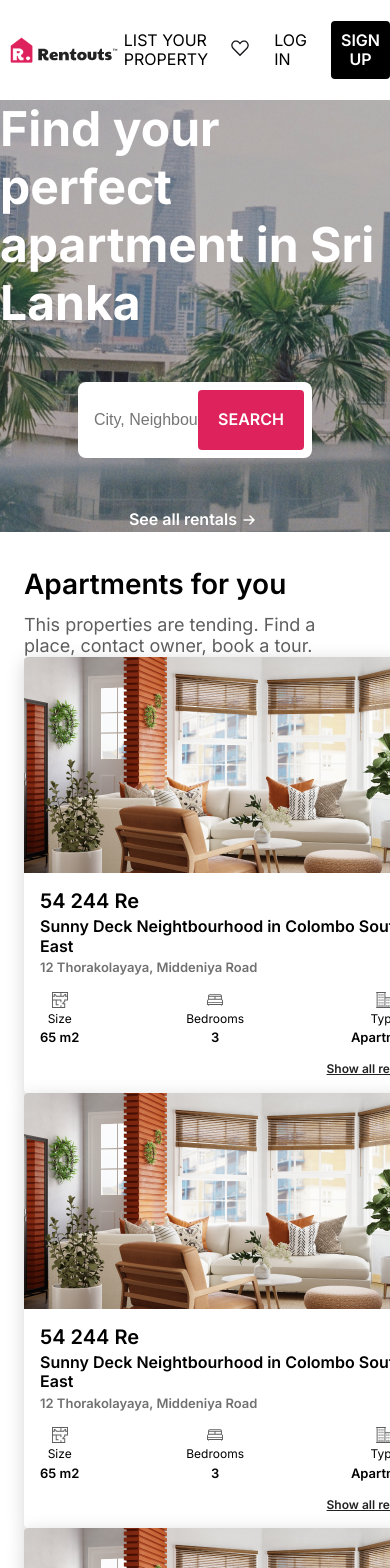
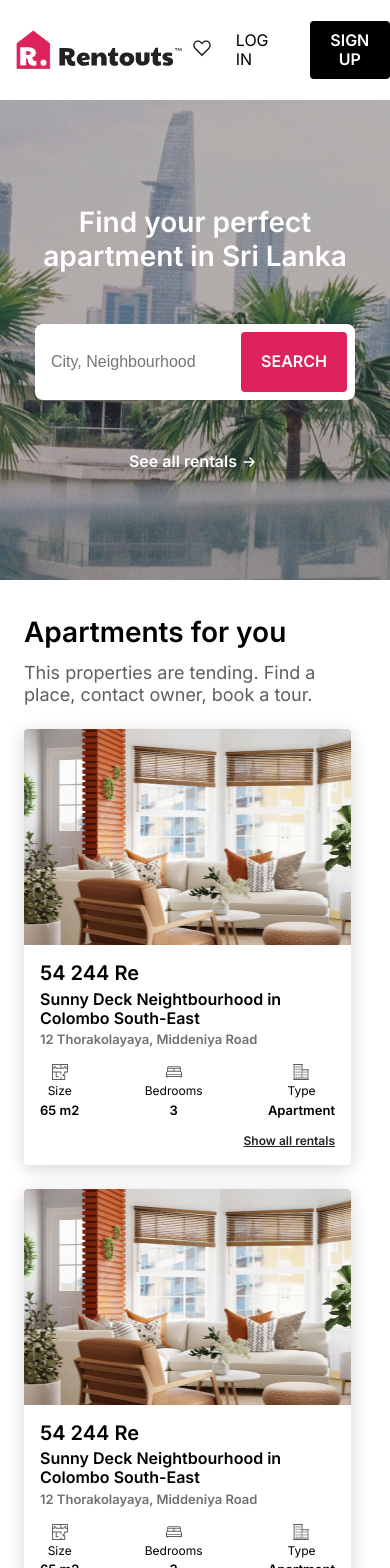
Before and after one commit to deegha/rentoutslk, a Next.js app: page / in a window 390 px wide. Shown: the top 1568 px of the page. Built offline with nearby package versions, Linux system fonts and the light colour scheme.

Commit message:
add some mobile adaptation

```diff
--- a/src/components/apartments/apartmentsCard.module.scss
+++ b/src/components/apartments/apartmentsCard.module.scss
@@ -2,16 +2,23 @@
 @import '@/styles/_colors.scss';
 
 .cardBlock {
-  width: max-content;
-  max-width: 410px;
+  width: 327px;
 
   background-color: $primary-bg-color;
   border-radius: 4px;
   box-shadow: 0px 4px 18px 0px #0000002b;
+
+  @include tabletAndBeyondView() {
+    width: 314px;
+  }
+
+  @include desktopAndBeyondView() {
+    width: 412px;
+  }
 }
 
 .cardImageBlock {
-  width: 410px;
+  width: 100%;
   height: 216px;
   padding: 16px;
   border-top-right-radius: 4px;
--- a/src/components/apartments/apartmentsList.module.scss
+++ b/src/components/apartments/apartmentsList.module.scss
@@ -4,6 +4,13 @@
 .list {
   display: grid;
   grid-template-columns: repeat(1, 1fr);
+  gap: 24px;
+
+  @include tabletAndBeyondView() {
+    grid-template-columns: repeat(2, 1fr);
+    gap: 20px;
+  }
+
   @include desktopAndBeyondView() {
     grid-template-columns: repeat(4, 1fr);
     gap: 16px;
--- a/src/components/apartmentsHome/apartmentsHome.module.scss
+++ b/src/components/apartmentsHome/apartmentsHome.module.scss
@@ -5,6 +5,7 @@
   display: flex;
   flex-direction: column;
   padding: 36px 24px 56px 24px;
+  gap: 24px;
   @include desktopAndBeyondView() {
     gap: 60px;
     padding: 80px 80px 60px 80px;
--- a/src/components/createListingBanner/createListingBanner.module.scss
+++ b/src/components/createListingBanner/createListingBanner.module.scss
@@ -6,6 +6,7 @@
   flex-direction: column;
   align-items: center;
   justify-content: center;
+
   @include desktopAndBeyondView() {
     padding: 0px 80px;
   }
@@ -20,6 +21,7 @@
   width: 100%;
   background-color: $secondary-bg-color;
   border-radius: 8px;
+  padding: 56px 25px;
   @include desktopAndBeyondView() {
     height: 360px;
     padding: 80px 0px;
@@ -31,20 +33,32 @@
   flex-direction: column;
   align-items: center;
   justify-content: center;
+  text-align: center;
   gap: 20px;
 }
 
 .title {
   color: $font-color-one;
+  font-size: 28px;
+  font-weight: 600;
+  line-height: 33.89px;
+  text-align: center;
+  @include desktopAndBeyondView() {
     font-size: 40px;
     font-weight: 700;
     line-height: 48.41px;
   }
+}
 
 .description {
+  color: $font-color-three;
+  text-align: center;
+  width: 80%;
+
+  @include desktopAndBeyondView() {
     width: 60%;
-    text-align: center;
     font-size: 18px;
     font-weight: 400;
     line-height: 21.78px;
   }
+}
--- a/src/components/header/header.module.scss
+++ b/src/components/header/header.module.scss
@@ -28,6 +28,10 @@
   font-size: 16px;
   font-weight: 400;
   line-height: 19.36px;
+  display: none;
+  @include desktopAndBeyondView() {
+    display: block;
+  }
 }
 
 .signBlock {
--- a/src/components/heroBanner/heroBanner.module.scss
+++ b/src/components/heroBanner/heroBanner.module.scss
@@ -9,6 +9,12 @@
   background-image: url('/images/home/hero_img.png');
   background-size: cover;
   background-position: center;
+  height: 480px;
+
+  @include tabletAndBeyondView() {
+    height: 300px;
+  }
+
   @include desktopAndBeyondView() {
     height: 600px;
   }
@@ -23,9 +29,22 @@
 
 .heroBlock h1 {
   color: $font-color-two;
-  font-size: 48px;
-  font-weight: 700;
-  line-height: 58.09px;
+  width: 312px;
+  font-size: 28px;
+  font-weight: 600;
+  line-height: 33.89px;
+  text-align: center;
+
+  @include tabletAndBeyondView() {
+    width: 312px;
+  }
+
+  @include desktopAndBeyondView() {
+    width: 100%;
+    font-size: 48px;
+    font-weight: 700;
+    line-height: 58.09px;
+  }
 }
 
 .searchBlock {
@@ -34,8 +53,12 @@
   background-color: $primary-bg-color;
   border-radius: 8px;
   padding: 8px;
-  width: 60%;
+  width: 95%;
   justify-content: space-between;
+
+  @include desktopAndBeyondView() {
+    width: 60%;
+  }
 }
 
 .searchInput {
--- a/src/components/heroBanner/heroBanner.tsx
+++ b/src/components/heroBanner/heroBanner.tsx
@@ -12,7 +12,7 @@ export const HeroBanner = () => {
           <input
             className={styles.searchInput}
             type="text"
-            placeholder="City, Neighbourhood, Address"
+            placeholder="City, Neighbourhood"
           />
           <Button
             text="SEARCH"
--- a/src/components/lookingFor/lookingFor.module.scss
+++ b/src/components/lookingFor/lookingFor.module.scss
@@ -13,11 +13,15 @@
 
 .title {
   color: $font-color-one;
-  width: 32%;
-  font-size: 40px;
-  font-weight: 700;
-  line-height: 48.41px;
-  text-align: center;
+  width: 100%;
+
+  @include desktopAndBeyondView() {
+    width: 32%;
+    font-size: 40px;
+    font-weight: 700;
+    line-height: 48.41px;
+    text-align: center;
+  }
 }
 
 .cardBlock {
--- a/src/styles/_colors.scss
+++ b/src/styles/_colors.scss
@@ -4,4 +4,4 @@ $tertiary-bg-color: #000000;
 
 $font-color-one: #000000;
 $font-color-two: #ffffff;
-$font-color-three: #b0aeae;
+$font-color-three: #5e5e5e;
```
Lines whose indentation alone changed are shown as unchanged.
